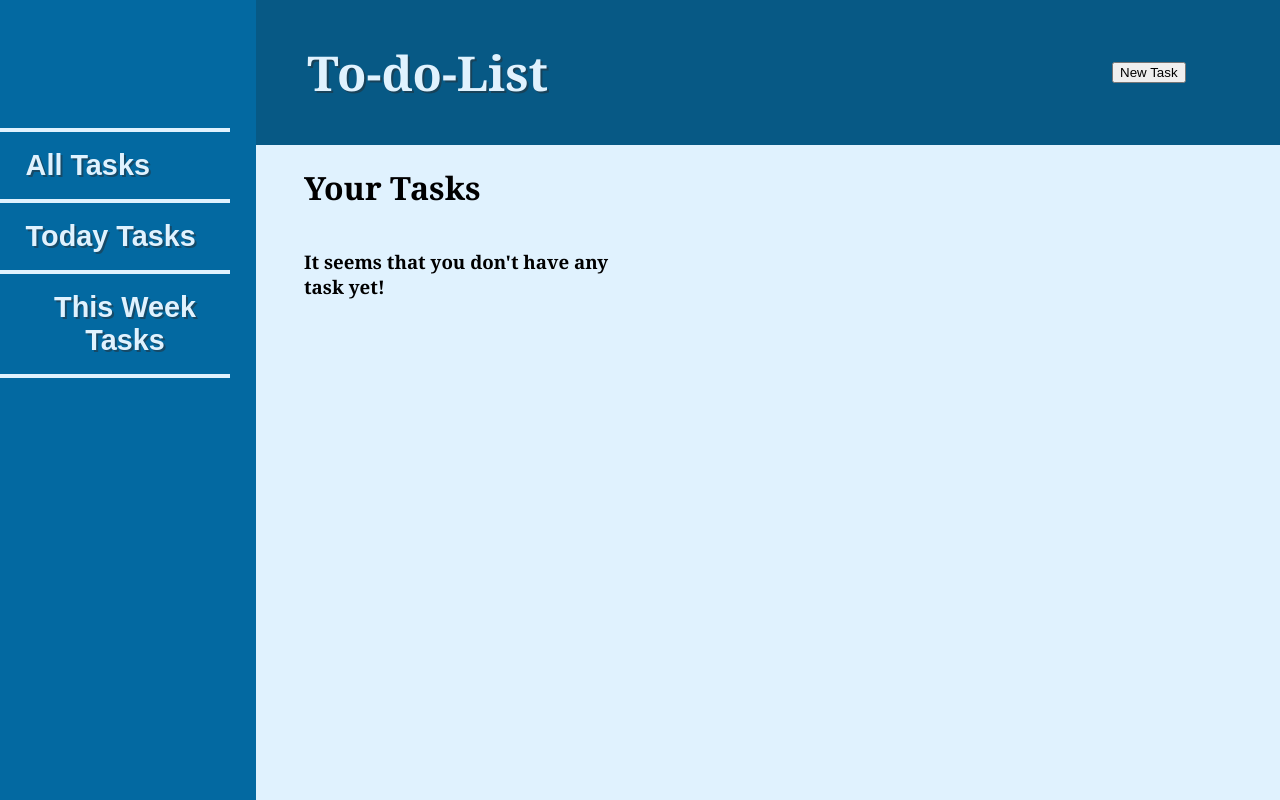
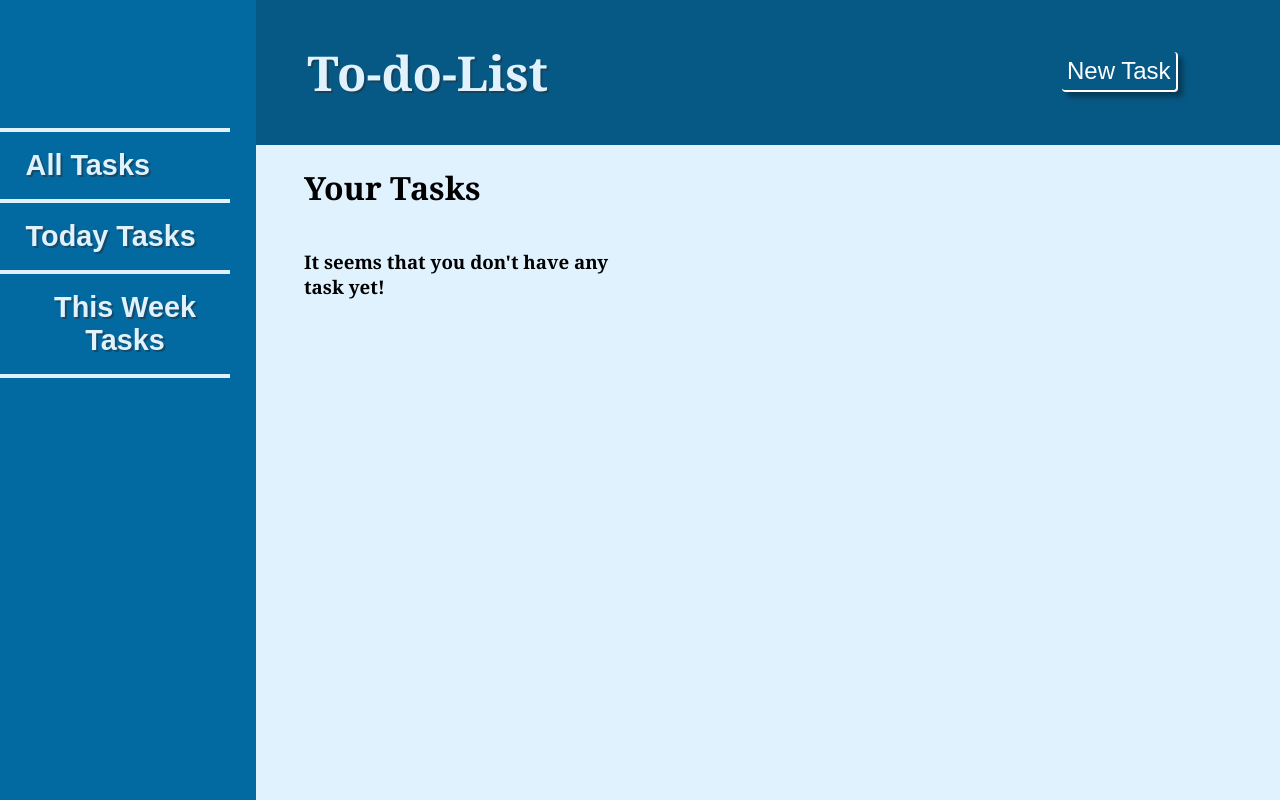
Before and after one commit to stpafk/to-do-list, a website built with webpack: page dist/index.html in a window 1280 px wide. Built offline with Linux system fonts and the light colour scheme.

Commit message:
style button

```diff
--- a/package.json
+++ b/package.json
@@ -21,6 +21,7 @@
     "babel-loader": "^9.1.2",
     "css-loader": "^6.7.3",
     "file-loader": "^6.2.0",
+    "jest": "^29.5.0",
     "style-loader": "^3.3.2",
     "ts-loader": "^9.4.2",
     "webpack": "^5.82.1",
--- a/src/style.css
+++ b/src/style.css
@@ -36,8 +36,25 @@ body {
 }
 
 .navbar .nav-buttons {
-  margin-left: clamp(90px, 500px, 600px);
+  margin-left: clamp(90px, 450px, 600px);
   display: flex;
+}
+
+.navbar .form-button {
+  cursor: pointer;
+  background-color: transparent;
+  color: white;
+  border: none;
+  border-bottom: 2px solid white;
+  border-right: 2px solid white;
+  border-radius: 4px;
+  padding: 5px;
+  box-shadow: 5px 5px 5px rgba(5, 5, 5, 0.356);
+  font-size: 1.5rem;
+}
+
+.navbar .form-button:hover {
+  font-size: 1.7rem;
 }
 
 .sidebar {
```
Also changed, not shown: index.html (deleted, +0 -12 lines), dist/main.js, 1 other file.
